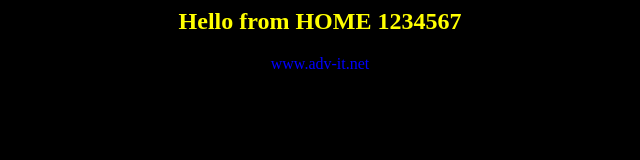
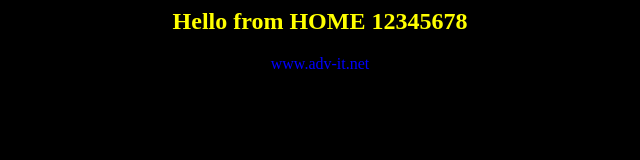
Before and after one commit to agirich/app-for-jenkins, a plain HTML site: page index.html in a window 1280 px wide. Shown: the whole page, without its empty margins (320-960 px from the left). Drawn offline with Linux system fonts and the light colour scheme.

Commit message:
Initial Version3

```diff
--- a/index.html
+++ b/index.html
@@ -2,7 +2,7 @@
 <body bgcolor=black>
 <center>
 
-<h2><font color=yellow>Hello from HOME 1234567</font></h2>
+<h2><font color=yellow>Hello from HOME 12345678</font></h2>
 
 <font color=blue>www.adv-it.net</font>
 
```
